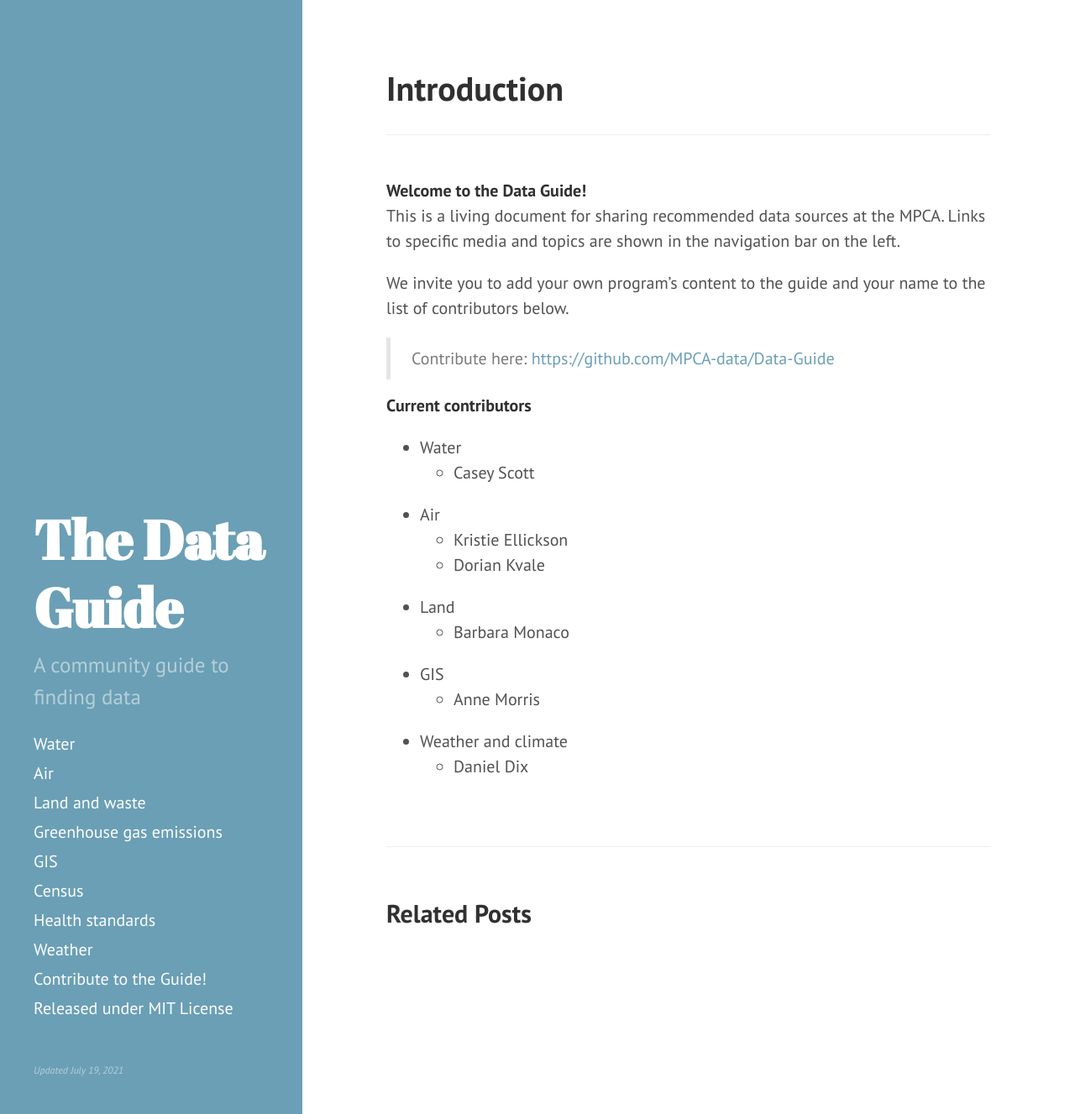
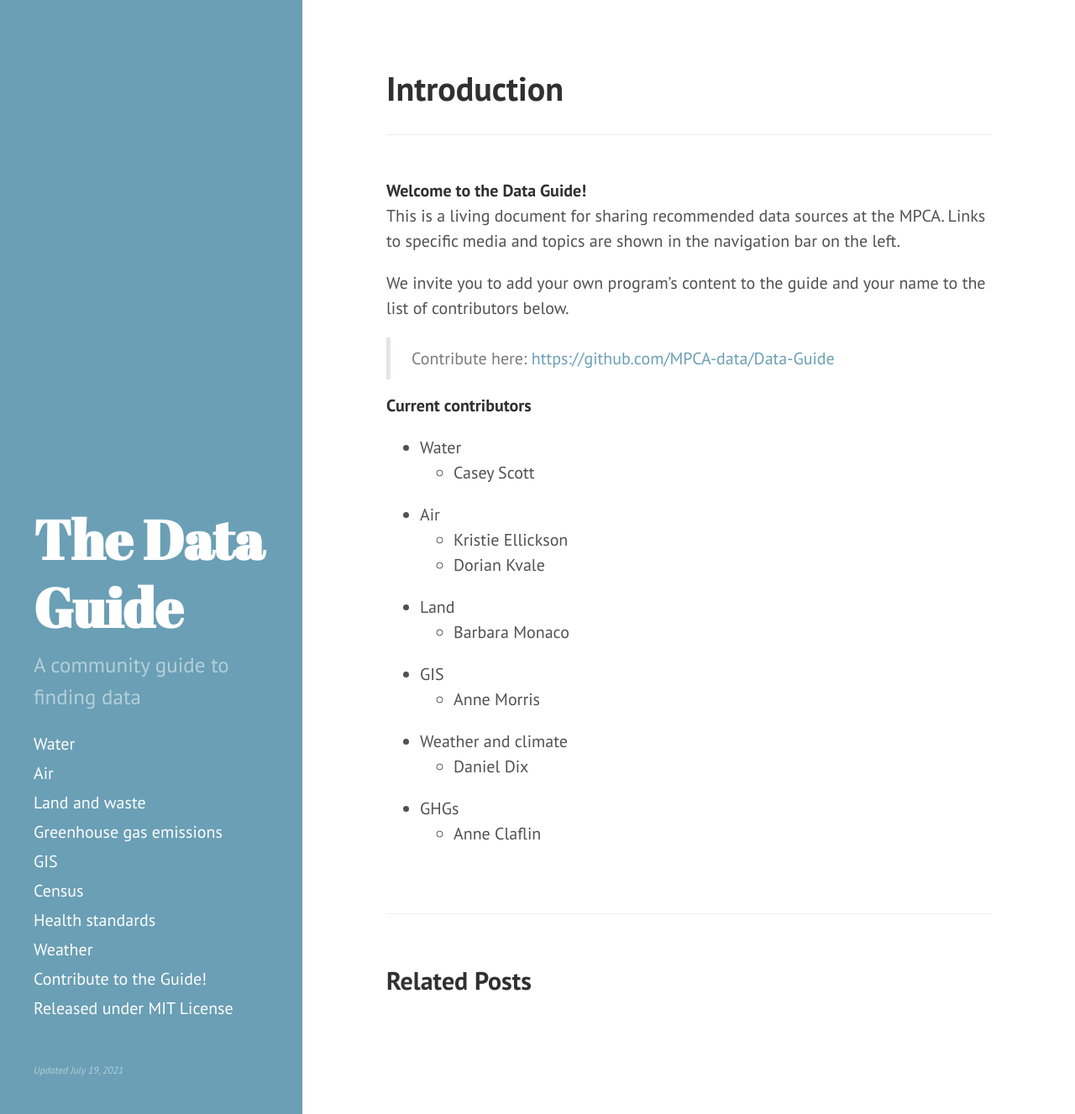
Before and after one commit to annemorris/Data-Guide-1, a Jekyll site: the page built from _posts/2018-04-23-introduction.md, in a window 1280 px wide and 1327 px high. Shown: the whole window at 84% size. Built offline with Jekyll 4.4.1, drawn with Linux system fonts in a browser that asks for light colours.

Commit message:
Update 2018-04-23-introduction.md

```diff
--- a/_posts/2018-04-23-introduction.md
+++ b/_posts/2018-04-23-introduction.md
@@ -29,3 +29,5 @@ __Current contributors__
     - Anne Morris
 - Weather and climate
     - Daniel Dix
+- GHGs
+    - Anne Claflin
```
